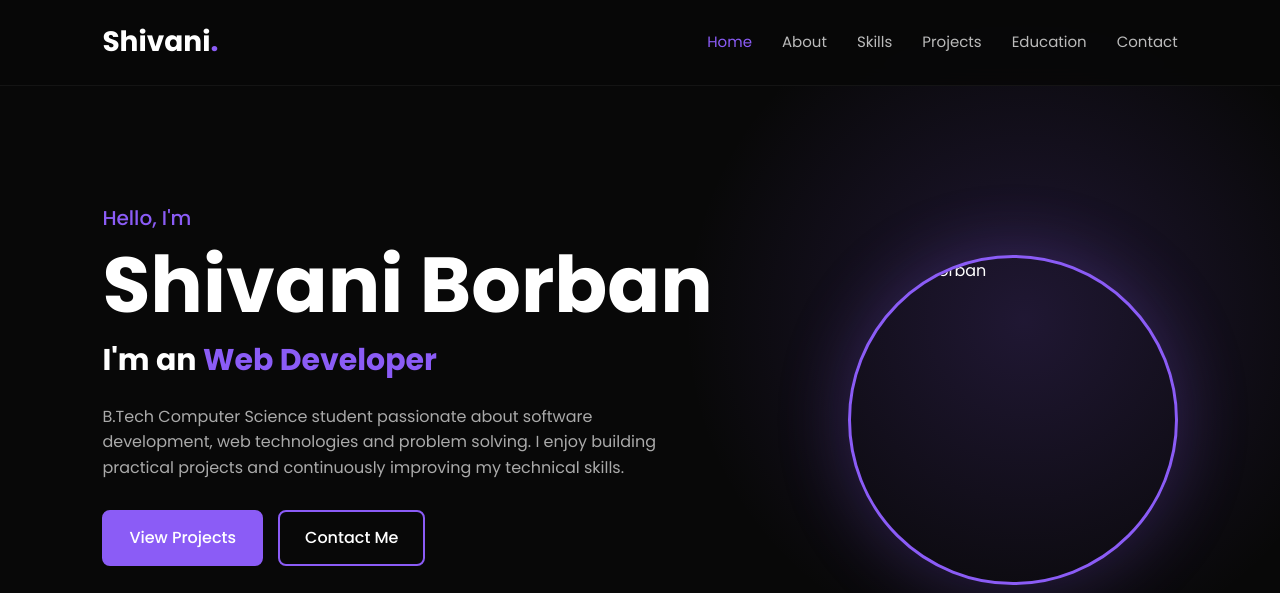
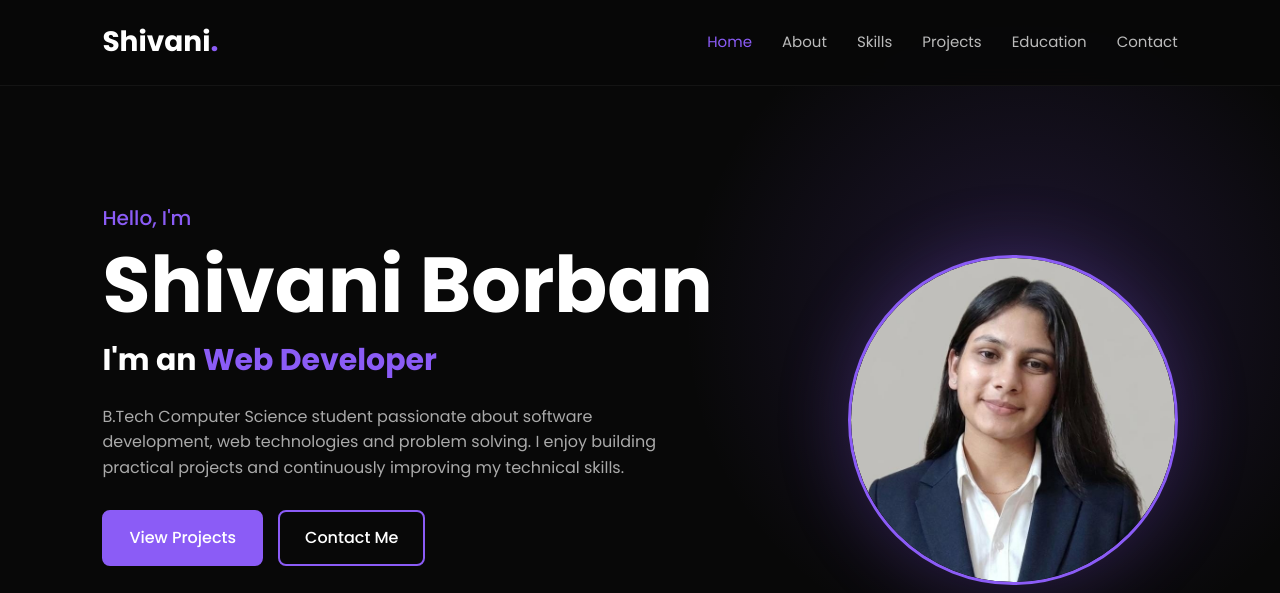
Before and after one commit to ShivaniBorban/shivani-portfolio, a plain HTML site: page index.html in a window 1280 px wide. Shown: the top 593 px of the page. Drawn offline with Linux system fonts and the light colour scheme.

Commit message:
Update portfolio

```diff
--- a/index.html
+++ b/index.html
@@ -101,7 +101,7 @@
 
             <div class="profile-circle">
 
-                <img src="assets/My photo - Copy.jpeg.jpeg" alt="Shivani Borban">
+                <img src="assets/My photo.jpeg" alt="Shivani Borban">
 
             </div>
 
```
Also changed, not shown: assets/My photo - Copy.jpeg (deleted), assets/My photo.jpeg (added).
